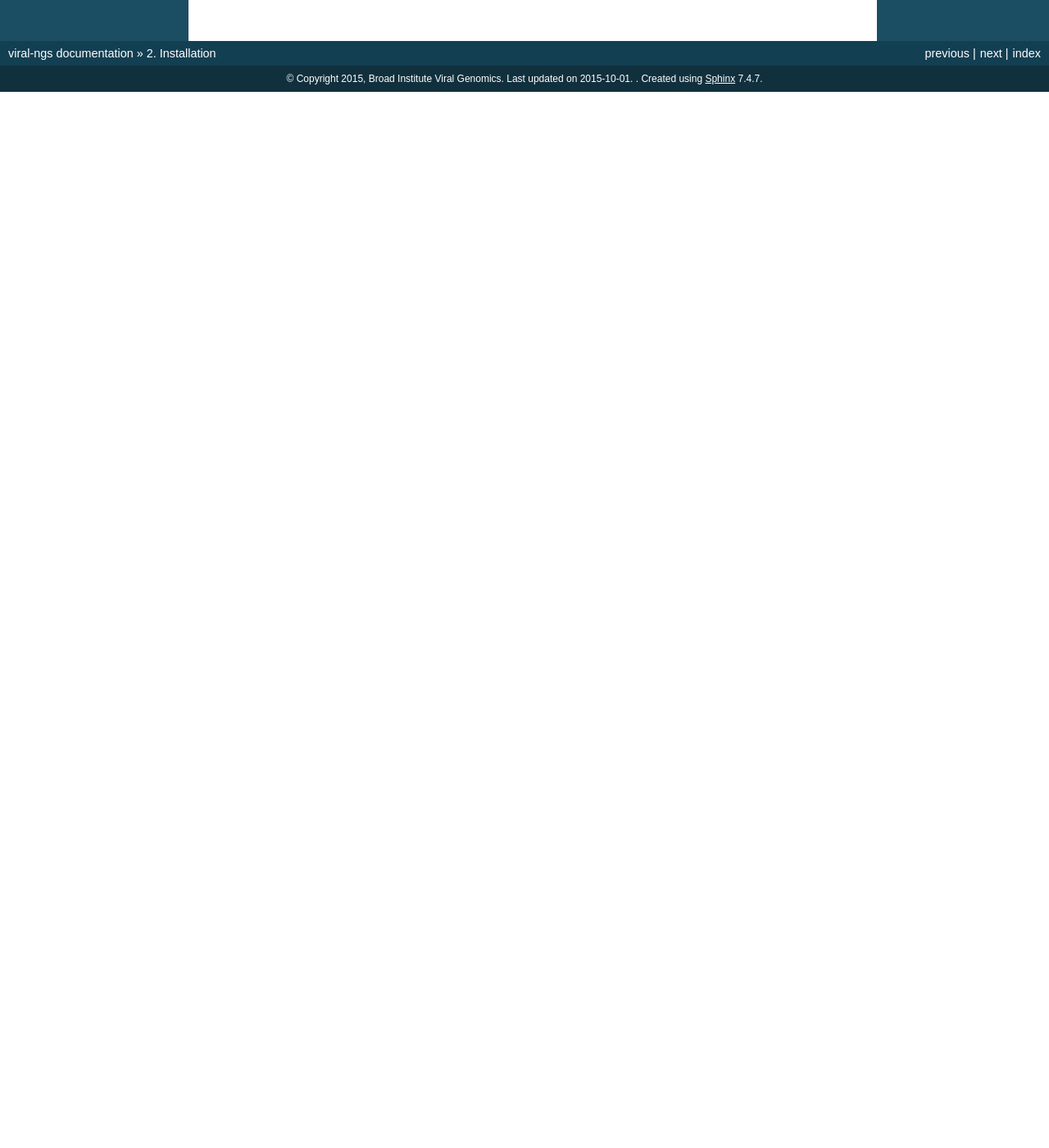
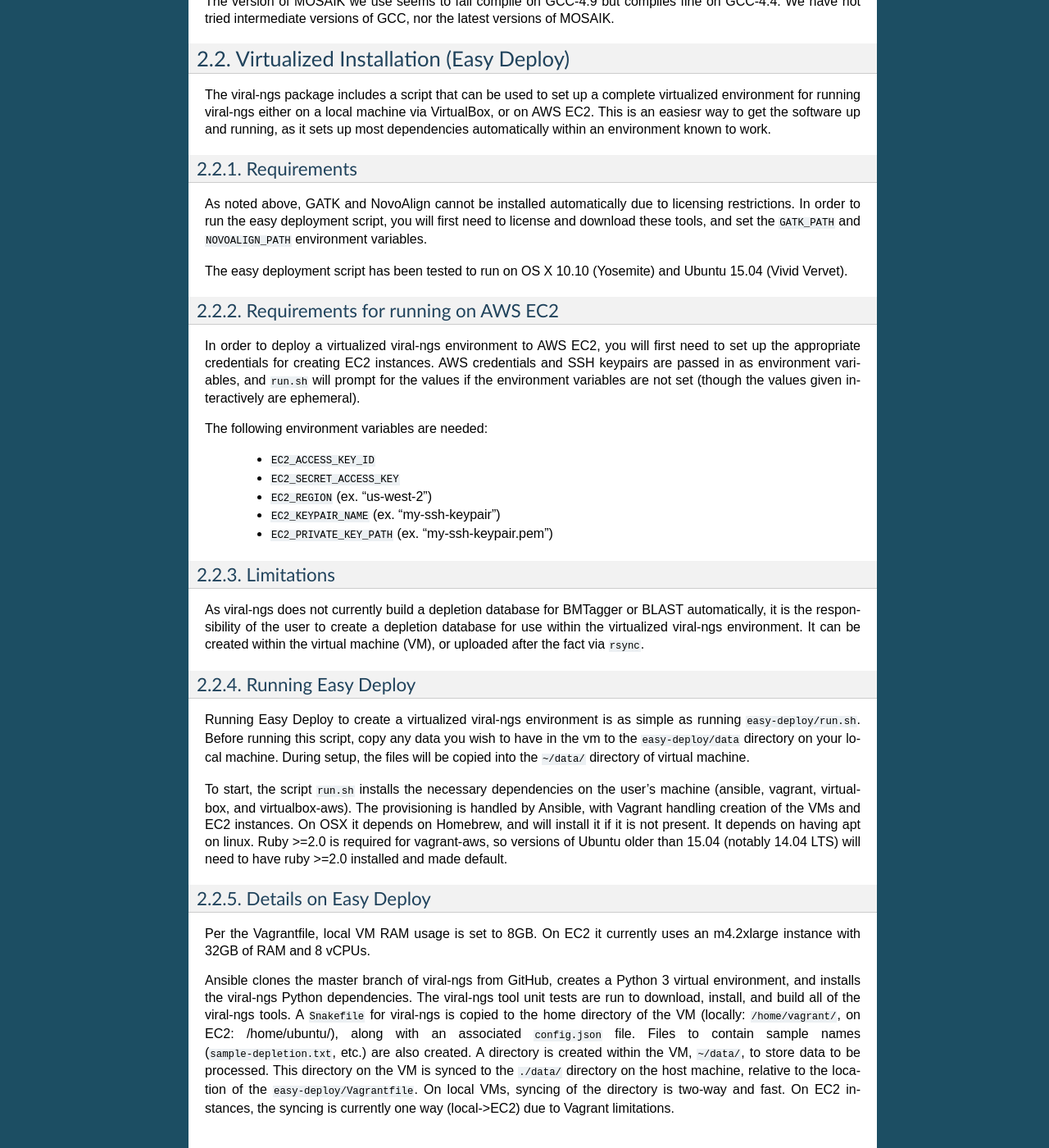
Before and after one commit to broadinstitute/viral-ngs, a Sphinx documentation site: the page built from docs/install.rst, in a window 1280 px wide and 1400 px high, scrolled down 1223 px. Shown: the whole window at 82% size. Built offline with Sphinx 7.4.7, drawn with Linux system fonts in a browser that asks for light colours; formulas are drawn with MathJax 3; before the commit the page ends 1335 px from its top, so only the background shows below that; some of the changed text lies outside the part shown.

Commit message:
updated docs to include mention of easy deployment script

```diff
--- a/docs/install.rst
+++ b/docs/install.rst
@@ -2,8 +2,11 @@
 ============
 
 
+Manual Installation
+-------------------
+
 System dependencies
--------------------
+~~~~~~~~~~~~~~~~~~~
 
 This is known to install cleanly on most modern Linux systems with Python,
 Java, and some basic development libraries.  On Ubuntu 14.04 LTS, the
@@ -29,7 +32,7 @@
 
 
 Python dependencies
--------------------
+~~~~~~~~~~~~~~~~~~~
 
 The **command line tools** require Python >= 2.7 or >= 3.4. Required packages
 (pysam and Biopython) are listed in requirements.txt and can be
@@ -50,7 +53,7 @@
 
 
 Tool dependencies
------------------
+~~~~~~~~~~~~~~~~~
 
 A lot of effort has gone into writing auto download/compile wrappers for
 most of the bioinformatic tools we rely on here. They will auto-download
@@ -67,8 +70,8 @@
  * GATK - http://www.broadinstitute.org/gatk/
  * Novoalign - http://www.novocraft.com/products/novoalign/
 
-The environment variables you will need to set are GATK_PATH and
-NOVOALIGN_PATH. These should be set to the full directory path
+The environment variables you will need to set are ``GATK_PATH`` and
+``NOVOALIGN_PATH``. These should be set to the full directory path
 that contains these tools (the jar file for GATK and the executable
 binaries for Novoalign).
 
@@ -84,3 +87,64 @@
 The version of MOSAIK we use seems to fail compile on GCC-4.9 but compiles
 fine on GCC-4.4. We have not tried intermediate versions of GCC, nor the
 latest versions of MOSAIK.
+
+Virtualized Installation (Easy Deploy)
+--------------------------------------
+
+The viral-ngs package includes a script that can be used to set up a complete virtualized
+environment for running viral-ngs either on a local machine via VirtualBox, or on AWS EC2.
+This is an easiesr way to get the software up and running, as it sets up most
+dependencies automatically within an environment known to work.
+
+Requirements
+~~~~~~~~~~~~
+
+As noted above, GATK and NovoAlign cannot be installed automatically due to
+licensing restrictions. In order to run the easy deployment script, you will
+first need to license and download these tools, and set the ``GATK_PATH`` and
+``NOVOALIGN_PATH`` environment variables.
+
+The easy deployment script has been tested to run on OS X 10.10 (Yosemite) and
+Ubuntu 15.04 (Vivid Vervet).
+
+
+Requirements for running on AWS EC2
+~~~~~~~~~~~~~~~~~~~~~~~~~~~~~~~~~~~
+
+In order to deploy a virtualized viral-ngs environment to AWS EC2, you will first need
+to set up the appropriate credentials for creating EC2 instances. AWS credentials and
+SSH keypairs are passed in as environment variables, and ``run.sh`` will prompt for
+the values if the environment variables are not set (though the values given
+interactively are ephemeral).
+
+The following environment variables are needed:
+
+ * ``EC2_ACCESS_KEY_ID``
+ * ``EC2_SECRET_ACCESS_KEY``
+ * ``EC2_REGION`` (ex. "us-west-2")
+ * ``EC2_KEYPAIR_NAME`` (ex. "my-ssh-keypair")
+ * ``EC2_PRIVATE_KEY_PATH`` (ex. "my-ssh-keypair.pem")
+
+
+Limitations
+~~~~~~~~~~~
+
+As viral-ngs does not currently build a depletion database for BMTagger or BLAST automatically,
+it is the responsibility of the user to create a depletion database for use within the virtualized
+viral-ngs environment. It can be created within the virtual machine (VM), or uploaded
+after the fact via ``rsync``.
+
+Running Easy Deploy
+~~~~~~~~~~~~~~~~~~~
+
+Running Easy Deploy to create a virtualized viral-ngs environment is as simple as running ``easy-deploy/run.sh``. Before running this script, copy any data you wish to have in the vm to the ``easy-deploy/data`` directory on your local machine. During setup, the
+files will be copied into the ``~/data/`` directory of virtual machine.
+
+To start, the script ``run.sh`` installs the necessary dependencies on the user's machine (ansible, vagrant, virtualbox, and virtualbox-aws). The provisioning is handled by Ansible, with Vagrant handling creation of the VMs and EC2 instances. On OSX it depends on Homebrew, and will install it if it is not present. It depends on having apt on linux. Ruby >=2.0 is required for vagrant-aws, so versions of Ubuntu older than 15.04 (notably 14.04 LTS) will need to have ruby >=2.0 installed and made default.
+
+Details on Easy Deploy
+~~~~~~~~~~~~~~~~~~~~~~
+
+Per the Vagrantfile, local VM RAM usage is set to 8GB. On EC2 it currently uses an m4.2xlarge instance with 32GB of RAM and 8 vCPUs.
+
+Ansible clones the master branch of viral-ngs from GitHub, creates a Python 3 virtual environment, and installs the viral-ngs Python dependencies. The viral-ngs tool unit tests are run to download, install, and build all of the viral-ngs tools. A ``Snakefile`` for viral-ngs is copied to the home directory of the VM (locally: ``/home/vagrant/``, on EC2: /home/ubuntu/), along with an associated ``config.json`` file. Files to contain sample names (``sample-depletion.txt``, etc.) are also created. A directory is created within the VM, ``~/data/``, to store data to be processed. This directory on the VM is synced to the ``./data/`` directory on the host machine, relative to the location of the ``easy-deploy/Vagrantfile``. On local VMs, syncing of the directory is two-way and fast. On EC2 instances, the syncing is currently one way (local->EC2) due to Vagrant limitations.
```
